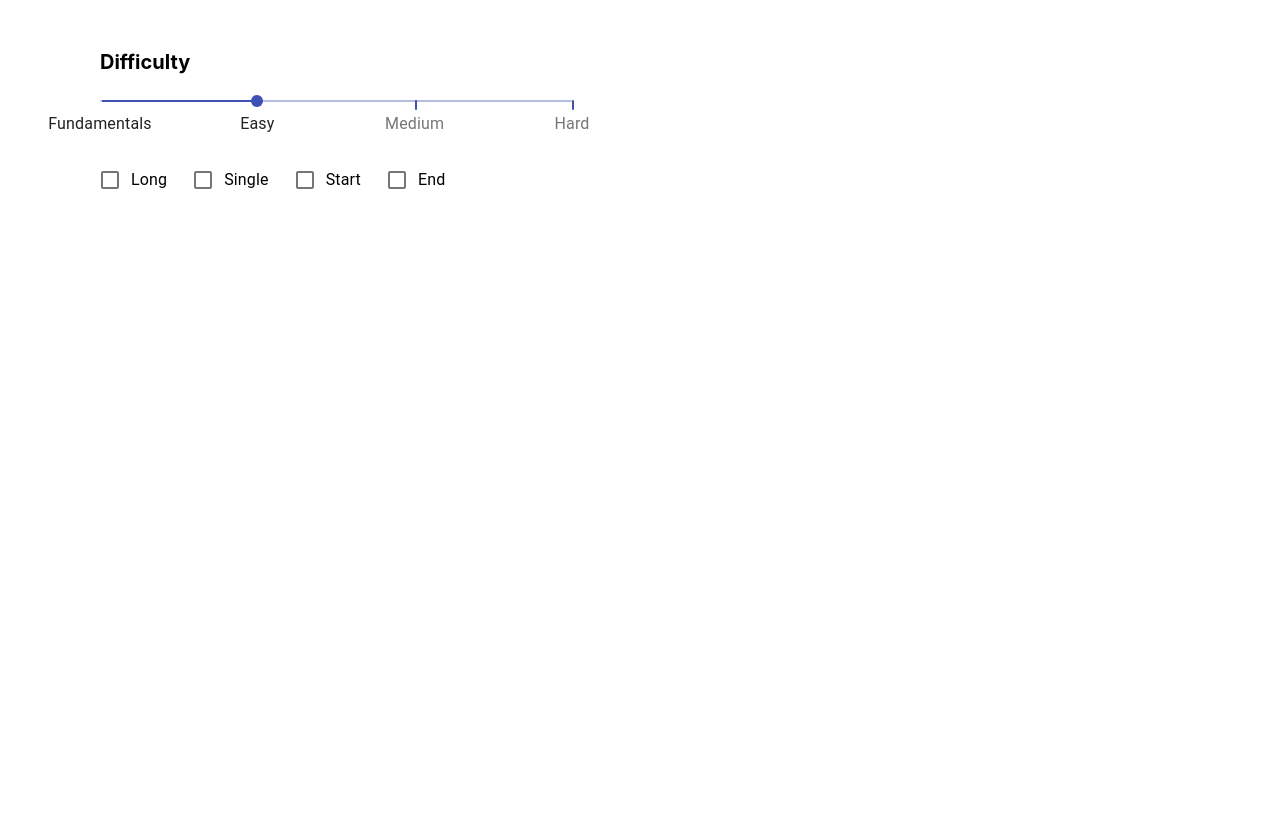
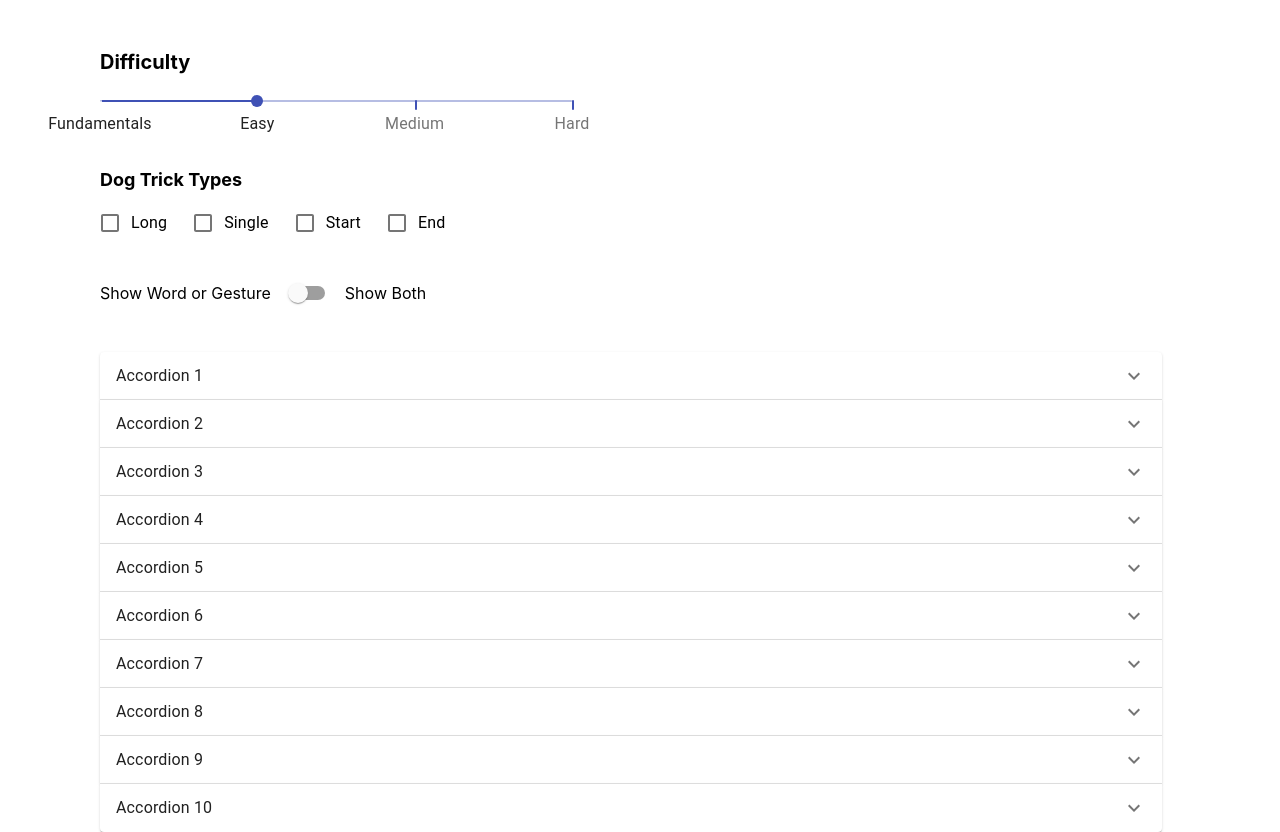
Before and after one commit to brianhuang822/dogTrick, a React (Create React App) app in the folder my-app/: page / in a window 1280 px wide. Before the commit the page ends 800 px from the top, so only its background shows below. Built offline with nearby package versions, Linux system fonts and the light colour scheme.

Commit message:
Added the word or gesture switch, and set up all the state variables that will be used to generate 10 new websites

```diff
--- a/my-app/src/App.js
+++ b/my-app/src/App.js
@@ -3,7 +3,8 @@ import { withStyles } from '@material-ui/core/styles';
 import PropTypes from 'prop-types';
 import DifficultySlider from './components/DifficultySlider';
 import TypeCheckboxes from './components/TypeCheckboxes';
-// import AccordionPanels from './components/AccordionPanels';
+import WordGestureSwitch from './components/WordGestureSwitch';
+import AccordionPanels from './components/AccordionPanels';
 
 const styles = {
     root: {
@@ -15,11 +16,17 @@ const styles = {
     },
     difficultyHeader: {
         display: 'flex',
-        flexDirection: 'row',
         fontSize: 20
     },
     typeCheckboxes: {
         marginTop: 20
+    },
+    typeHeader: {
+        marginTop: 30,
+        fontSize: 18
+    },
+    wordGestureSwitch: {
+        marginTop: 30
     },
     AccordionPanels: {
         marginTop: 40
@@ -52,12 +59,29 @@ function App(props) {
     document.title = 'Dog Tricks';
     const { classes } = props;
 
+    //State variables for slider, type checkboxes and switch
     const [sliderValue, setSliderValue] = LocalStorageState('sliderValue', 10);
     const [typeValue, setTypeValue] = LocalStorageState('typeValue',
                                                         {'long': false,
                                                         'single': false,
                                                         'start': false,
                                                         'end': false});
+    const [switchValue, setSwitchValue] = LocalStorageState('switchValue', false);
+
+    // State variable that will be used to get the values from the above settings, which
+    // will be used as search parameters to find the correct 10 websites and data
+    // const [settingsValue, setSettingsValue] = LocalStorageState('searchValue',
+    //                                                         {'slider': 'fundamentals',
+    //                                                         'type': [false, false, false, false],
+    //                                                         'switch': false});
+
+    // Creates an array that holds 10 placeholder htmls for the 10 accordion panels
+    const initContentValue = [];
+    for (let i = 0; i < 10; i++){
+        initContentValue.push('about:blank');
+    }
+    // State variable for accordion panels
+    const [accordionValue, setAccordionValue] = LocalStorageState('accordionValue', initContentValue);
 
     return (
         <div className={classes.root}>
@@ -66,11 +90,15 @@ function App(props) {
                 <DifficultySlider value={sliderValue} setValue={setSliderValue} />
             </div>
             <div className={classes.typeCheckboxes}>
+                <h1 className={classes.typeHeader}> Dog Trick Types</h1>
                 <TypeCheckboxes value={typeValue} setValue={setTypeValue}/>
             </div>
-            {/* <div className={classes.AccordionPanels}>
-                <AccordionPanels/>
-            </div> */}
+            <div className={classes.wordGestureSwitch}>
+                <WordGestureSwitch value={switchValue} setValue={setSwitchValue}/>
+            </div>
+            <div className={classes.AccordionPanels}>
+                <AccordionPanels value={accordionValue} setValue={setAccordionValue}/>
+            </div>
         </div>
     );
 }
--- a/my-app/src/components/AccordionPanels.js
+++ b/my-app/src/components/AccordionPanels.js
@@ -1,4 +1,4 @@
-import React, {useState} from 'react';
+import React from 'react';
 import Accordion from '@material-ui/core/Accordion';
 import AccordionSummary from '@material-ui/core/AccordionSummary';
 import AccordionDetails from '@material-ui/core/AccordionDetails';
@@ -26,17 +26,12 @@ const styles = {
 };
 
 function AccordionPanels(props) {
-    const [value, setValue] = useState(0);
-    const {classes} = props;
+    const {classes, value, setValue} = props;
 
     React.useEffect(() => {
-        function updateValues() {
-            localStorage.setItem('accordionValue', value);
-            setValue('about:blank');
-        }
-
-        window.onstorage = updateValues;
-    });
+        setValue(value);
+        console.log(value);
+    }, []);
 
     return (
         <div className={classes.root}>
@@ -126,7 +121,8 @@ function AccordionPanels(props) {
 
 AccordionPanels.propTypes = {
     classes: PropTypes.object,
-    hi: PropTypes.string
+    value: PropTypes.object,
+    setValue: PropTypes.func
 };
 
 export default withStyles(styles)(AccordionPanels);
--- a/my-app/src/components/DifficultySlider.js
+++ b/my-app/src/components/DifficultySlider.js
@@ -50,7 +50,6 @@ function DifficultySlider(props) {
     classes: PropTypes.object,
     value: PropTypes.number,
     setValue: PropTypes.func
-
 };
 
     export default withStyles(styles)(DifficultySlider);
--- /dev/null
+++ b/my-app/src/components/WordGestureSwitch.js
@@ -0,0 +1,43 @@
+import React from 'react';
+import PropTypes from 'prop-types';
+import { withStyles } from '@material-ui/core/styles';
+import Switch from '@material-ui/core/Switch';
+import Grid from '@material-ui/core/Grid';
+
+
+const styles = {
+    root: {
+    }
+};
+
+function WordGestureSwitch(props) {
+
+    const { classes, value, setValue } = props;
+
+    React.useEffect(() => {
+        localStorage.setItem('switchValue', JSON.stringify(value));
+    }, [value]);
+
+
+    return (
+        <Grid component="label" container alignItems="center" spacing={1}>
+            <Grid item>Show Word or Gesture</Grid>
+            <Grid item>
+                <Switch
+                    className = {classes.root} color={'primary'} checked={value}
+                    onChange={(e) => setValue(e.target.checked)}
+                />
+            </Grid>
+            <Grid item>Show Both</Grid>
+        </Grid>
+    );
+}
+
+WordGestureSwitch.propTypes = {
+    classes: PropTypes.object,
+    value: PropTypes.object,
+    setValue: PropTypes.func
+};
+
+
+export default withStyles(styles)(WordGestureSwitch);
```
Lines whose indentation alone changed are shown as unchanged.
